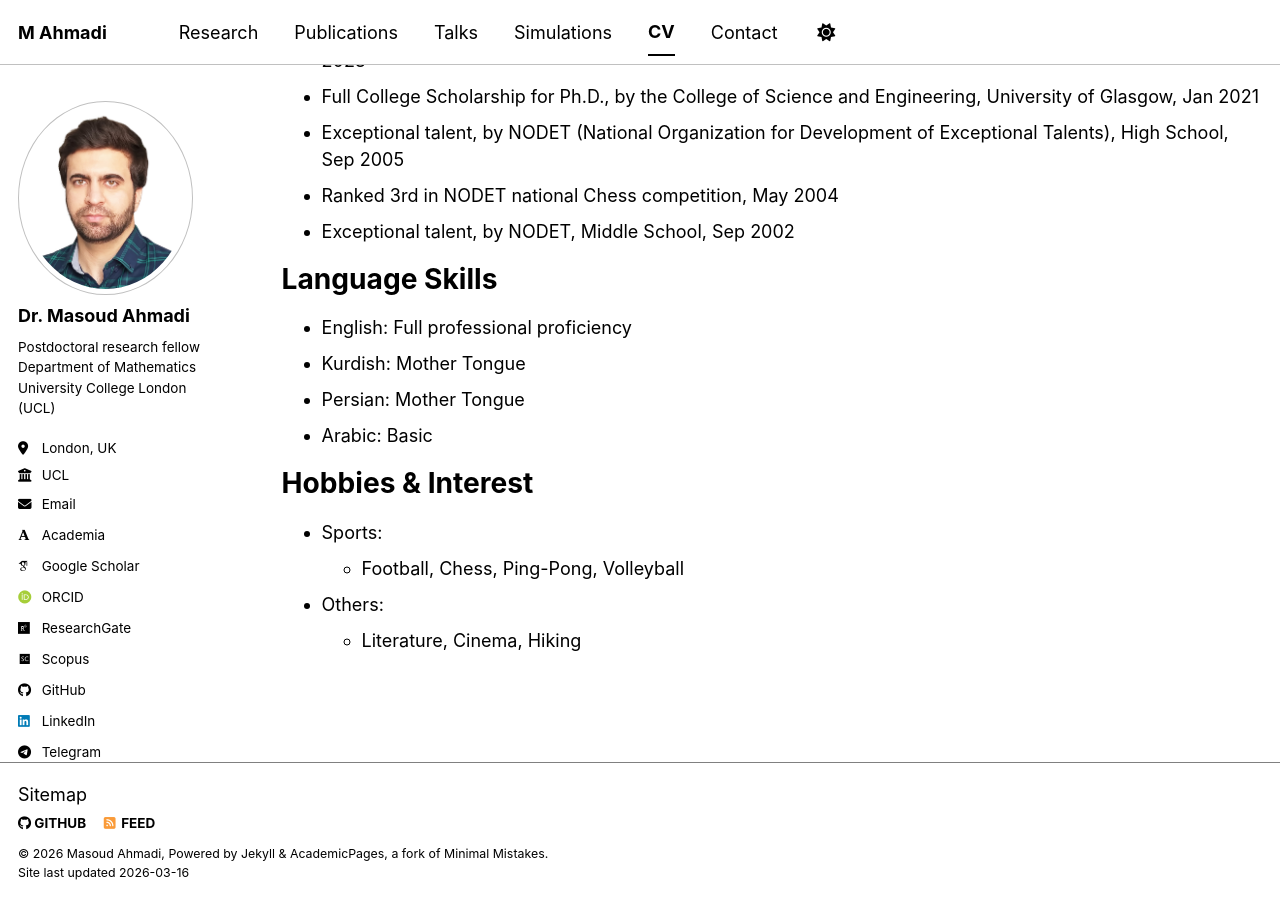
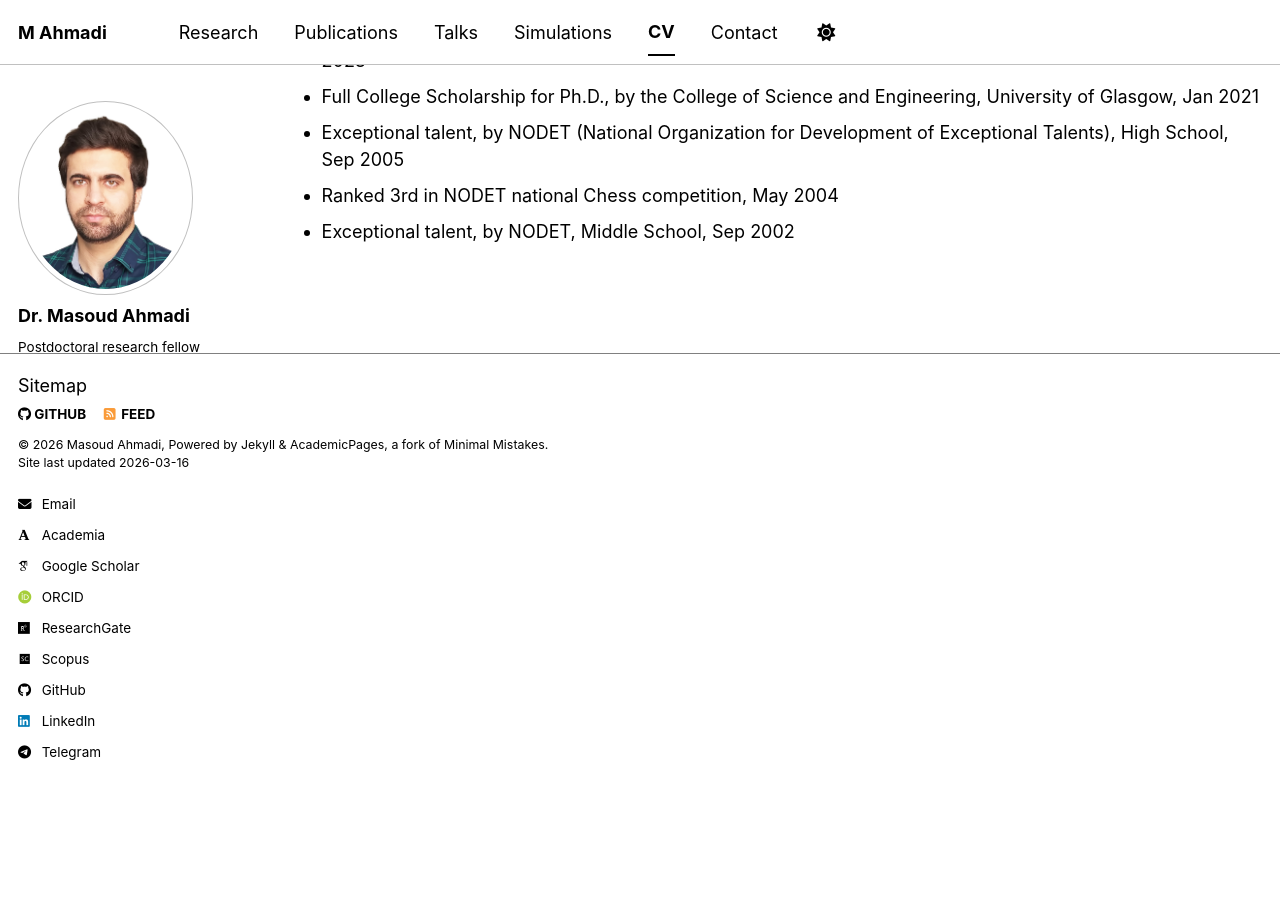
Before and after one commit to Masoud16ahm/Masoud16ahm.github.io, a Jekyll site: the page built from _pages/cv.md, in a window 1280 px wide and 900 px high, scrolled down 3086 px. Built offline with Jekyll 4.4.1, drawn with Linux system fonts in a browser that asks for light colours; some web fonts are replaced; a script bundle is joined from its source files by our own code; library files that are not in the unit come from our copies.

Commit message:
Remove language skills and hobbies from CV
Removed language skills and hobbies sections from CV.

```diff
--- a/_pages/cv.md
+++ b/_pages/cv.md
@@ -75,17 +75,3 @@ Honours & Awards
 * Exceptional talent, by NODET (National Organization for Development of Exceptional Talents), High School, Sep 2005
 * Ranked 3rd in NODET national Chess competition, May 2004
 * Exceptional talent, by NODET, Middle School, Sep 2002
-
-Language Skills
-======
-* English: Full professional proficiency
-* Kurdish: Mother Tongue
-* Persian: Mother Tongue
-* Arabic: Basic
-
-Hobbies & Interest
-======
-* Sports:
-  * Football, Chess, Ping-Pong, Volleyball
-* Others:
-  * Literature, Cinema, Hiking
```
